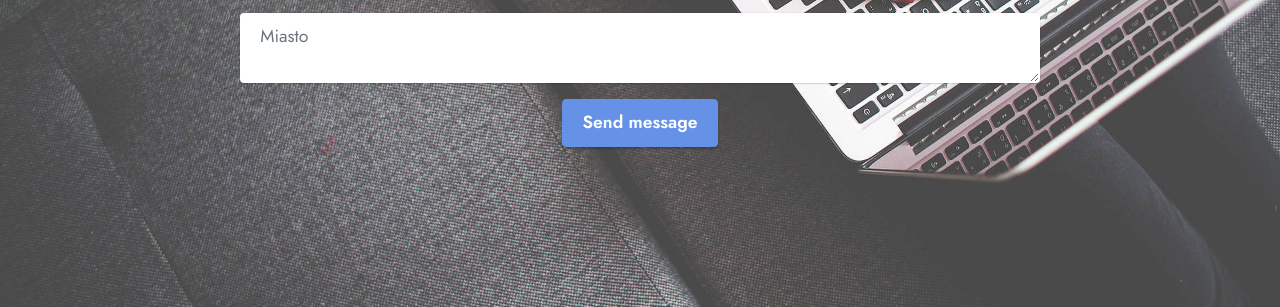
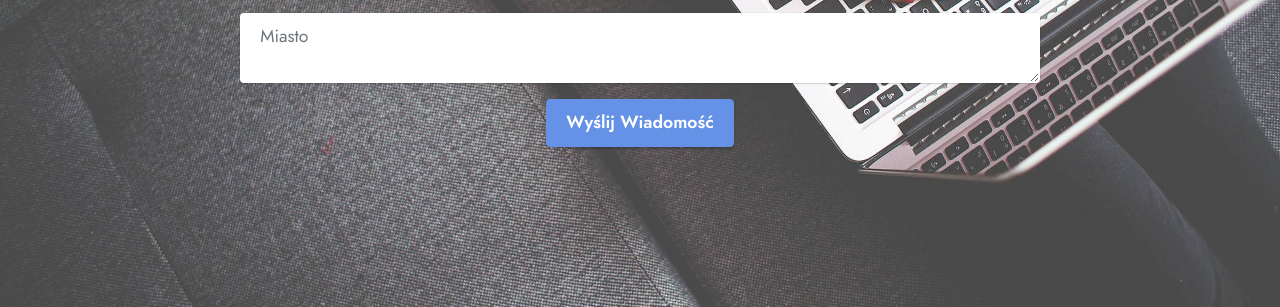
Before and after one commit to Praca-Zdalna/Praca-Zdalna.github.io, a plain HTML site: page index.html in a window 1280 px wide. Shown: the part 581-888 px from the top of the page. Drawn offline with Linux system fonts and the light colour scheme.

Commit message:
Add files via upload

```diff
--- a/index.html
+++ b/index.html
@@ -116,7 +116,7 @@
                             <textarea name="textarea" placeholder="Miasto" data-form-field="textarea" class="form-control" id="textarea-form5-k"></textarea>
                         </div>
                         <div class="col-lg-12 col-md-12 col-sm-12 align-center mbr-section-btn">
-                            <button type="submit" class="btn btn-primary display-4">Send message</button>
+                            <button type="submit" class="btn btn-primary display-4">Wyślij Wiadomość</button>
                         </div>
                     </div>
                 </form>
```
